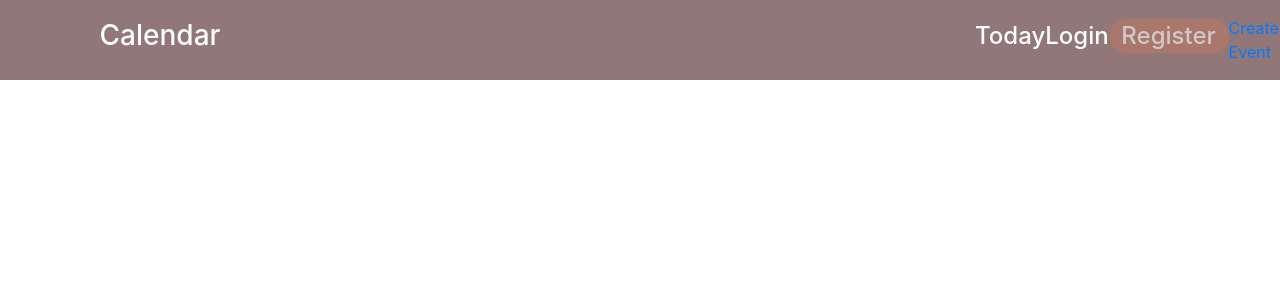
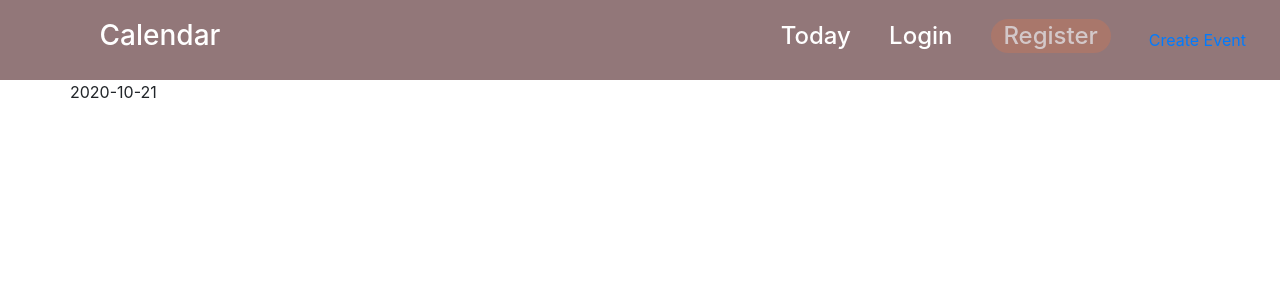
Before and after one commit to Dafali9012/calendar-project, a React (Create React App) app: page /dayview in a window 1280 px wide. Shown: the top 300 px of the page. Built offline with nearby package versions, Linux system fonts and the light colour scheme.

Commit message:
Nu funkar undersidan

```diff
--- a/src/App.js
+++ b/src/App.js
@@ -5,6 +5,7 @@ import Login from "./components/Login";
 import Register from "./components/Register";
 import Calendar from "./components/Calendar";
 import CreateEvent from "./components/CreateEvent";
+import dayView from './components/DayView';
 
 export default function App() {
   return (
@@ -15,6 +16,7 @@ export default function App() {
           <Route exact path="/" component={Calendar} />
           <Route path="/login" component={Login} />
           <Route path="/register" component={Register} />
+          <Route path="/dayview" component={dayView} />
           <Route path="/createevent"><CreateEvent/></Route>
         </div>
       </div>
--- a/src/components/DayView.js
+++ b/src/components/DayView.js
@@ -1,13 +1,13 @@
 import React, {useState} from 'react';
 
 export default function dayView(){
-    let date = this.date();
-    const [state, setState]
 
     return (
         <div className="container">
             <div className="row">
-                <p>Hello Mofo</p>
+                <section className="row justify-content-center">
+                    2020-10-21
+                </section>
             </div>
         </div>
     )
--- a/src/components/Header.js
+++ b/src/components/Header.js
@@ -9,7 +9,7 @@ export default function Header(){
         <div className="col-3 nav-menu">
             <Link to="/"><h3 className="link">Calendar</h3></Link>
         </div>
-        <div className="header-user col-3">
+        <div className="header-user col-5">
             <Link to="/dayview"><h4 className="link">Today</h4></Link>
             <Link to="/login"><h4 className="link">Login</h4></Link>
             <Link to="/register"><h4 className="user-btn">Register</h4></Link>
```
